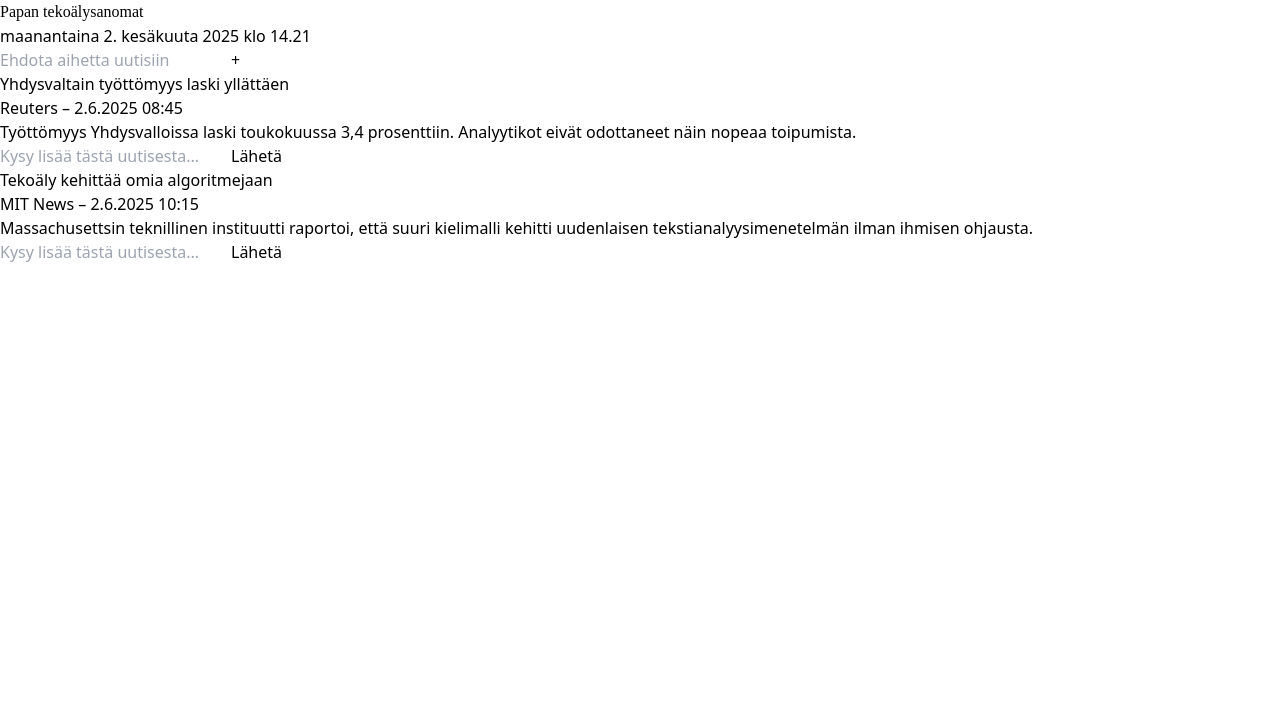
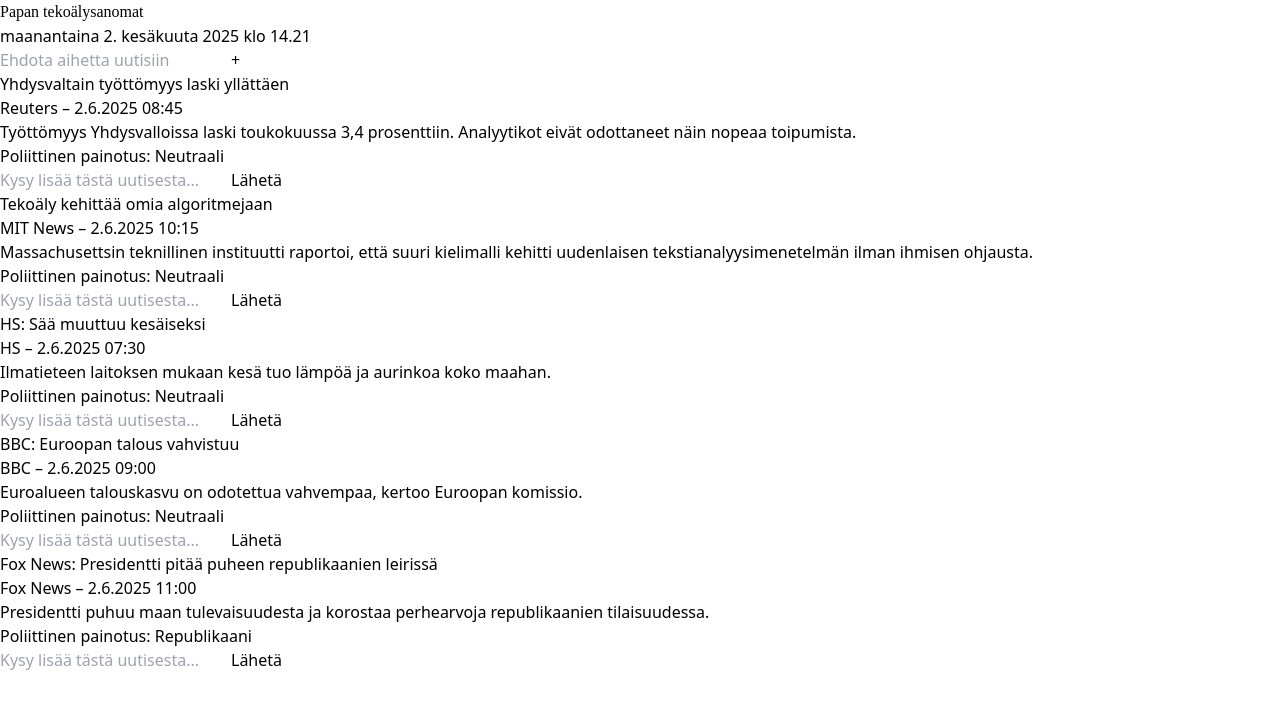
Before and after one commit to PapanTekoalysanomat/lehti, a React (Vite) app: page / in a window 1280 px wide. Shown: the top 708 px of the page. Built offline with nearby package versions, Linux system fonts and the light colour scheme; a web font is replaced by a local one.

Commit message:
Update FrontPage.jsx

```diff
--- a/src/FrontPage.jsx
+++ b/src/FrontPage.jsx
@@ -1,5 +1,3 @@
-// Päivitetty: lisätty UnifrakturCook-fontti, testiuutisia ja AI-keskustelukenttä toimivaksi
-
 import { useState, useEffect } from "react";
 
 export default function FrontPage() {
@@ -9,6 +7,17 @@
   const [datetime, setDatetime] = useState("");
   const [chatInputs, setChatInputs] = useState({});
   const [chatResponses, setChatResponses] = useState({});
+
+  // Poliittinen bias-sanakirja USA-lähteille
+  const politicalBias = {
+    "Fox News": "Republikaani",
+    "CNN": "Demokraatti",
+    "New York Times": "Demokraatti",
+    "Washington Post": "Demokraatti",
+    "Breitbart News": "Republikaani",
+    "NPR": "Neutraali",
+    "Associated Press": "Neutraali",
+  };
 
   useEffect(() => {
     const now = new Date();
@@ -27,20 +36,41 @@
     link.rel = "stylesheet";
     document.head.appendChild(link);
 
-    // Testiartikkeleita
+    // Testiuutiset kotimaasta, Euroopasta ja USA:sta
     setArticles([
       {
         title: "Yhdysvaltain työttömyys laski yllättäen",
         source: "Reuters",
         timestamp: "2.6.2025 08:45",
-        ingress: "Työttömyys Yhdysvalloissa laski toukokuussa 3,4 prosenttiin. Analyytikot eivät odottaneet näin nopeaa toipumista."
+        ingress:
+          "Työttömyys Yhdysvalloissa laski toukokuussa 3,4 prosenttiin. Analyytikot eivät odottaneet näin nopeaa toipumista.",
       },
       {
         title: "Tekoäly kehittää omia algoritmejaan",
         source: "MIT News",
         timestamp: "2.6.2025 10:15",
-        ingress: "Massachusettsin teknillinen instituutti raportoi, että suuri kielimalli kehitti uudenlaisen tekstianalyysimenetelmän ilman ihmisen ohjausta."
-      }
+        ingress:
+          "Massachusettsin teknillinen instituutti raportoi, että suuri kielimalli kehitti uudenlaisen tekstianalyysimenetelmän ilman ihmisen ohjausta.",
+      },
+      {
+        title: "HS: Sää muuttuu kesäiseksi",
+        source: "HS",
+        timestamp: "2.6.2025 07:30",
+        ingress: "Ilmatieteen laitoksen mukaan kesä tuo lämpöä ja aurinkoa koko maahan.",
+      },
+      {
+        title: "BBC: Euroopan talous vahvistuu",
+        source: "BBC",
+        timestamp: "2.6.2025 09:00",
+        ingress: "Euroalueen talouskasvu on odotettua vahvempaa, kertoo Euroopan komissio.",
+      },
+      {
+        title: "Fox News: Presidentti pitää puheen republikaanien leirissä",
+        source: "Fox News",
+        timestamp: "2.6.2025 11:00",
+        ingress:
+          "Presidentti puhuu maan tulevaisuudesta ja korostaa perhearvoja republikaanien tilaisuudessa.",
+      },
     ]);
   }, []);
 
@@ -59,14 +89,20 @@
     const query = chatInputs[idx];
     if (!query) return;
     // Mockattu vastaus — oikea AI-haun voisi korvata API-kutsulla
-    setChatResponses((prev) => ({ ...prev, [idx]: `Tämä on tekoälyn vastaus kysymykseen: “${query}”` }));
+    setChatResponses((prev) => ({
+      ...prev,
+      [idx]: `Tämä on tekoälyn vastaus kysymykseen: “${query}”`,
+    }));
   };
 
   return (
     <div className="min-h-screen bg-white text-black">
       <header className="w-full border-b p-4 flex justify-between items-center sticky top-0 bg-white z-50">
         <div>
-          <h1 className="text-3xl tracking-wider" style={{ fontFamily: 'UnifrakturCook, cursive' }}>
+          <h1
+            className="text-3xl tracking-wider"
+            style={{ fontFamily: "UnifrakturCook, cursive" }}
+          >
             Papan tekoälysanomat
           </h1>
           <p className="text-sm text-gray-600 mt-1">{datetime}</p>
@@ -78,7 +114,9 @@
             value={input}
             onChange={(e) => setInput(e.target.value)}
           />
-          <button className="border px-3 py-1" onClick={handleSuggest}>+</button>
+          <button className="border px-3 py-1" onClick={handleSuggest}>
+            +
+          </button>
         </div>
       </header>
 
@@ -96,8 +134,13 @@
         {articles.map((article, idx) => (
           <div key={idx} className="border p-4 rounded shadow">
             <h2 className="text-xl font-bold mb-2">{article.title}</h2>
-            <p className="text-sm italic text-gray-600 mb-2">{article.source} – {article.timestamp}</p>
+            <p className="text-sm italic text-gray-600 mb-2">
+              {article.source} – {article.timestamp}
+            </p>
             <p className="mb-4 text-base leading-snug">{article.ingress}</p>
+            <p className="text-xs italic text-gray-500 mt-1">
+              Poliittinen painotus: {politicalBias[article.source] || "Neutraali"}
+            </p>
             <div className="mt-4">
               <input
                 placeholder="Kysy lisää tästä uutisesta..."
@@ -105,7 +148,12 @@
                 value={chatInputs[idx] || ""}
                 onChange={(e) => handleChatInput(idx, e.target.value)}
               />
-              <button className="mt-2 w-full border p-2" onClick={() => handleSendChat(idx)}>Lähetä</button>
+              <button
+                className="mt-2 w-full border p-2"
+                onClick={() => handleSendChat(idx)}
+              >
+                Lähetä
+              </button>
               {chatResponses[idx] && (
                 <p className="mt-2 text-sm text-blue-700 bg-blue-50 p-2 rounded">
                   {chatResponses[idx]}
```
